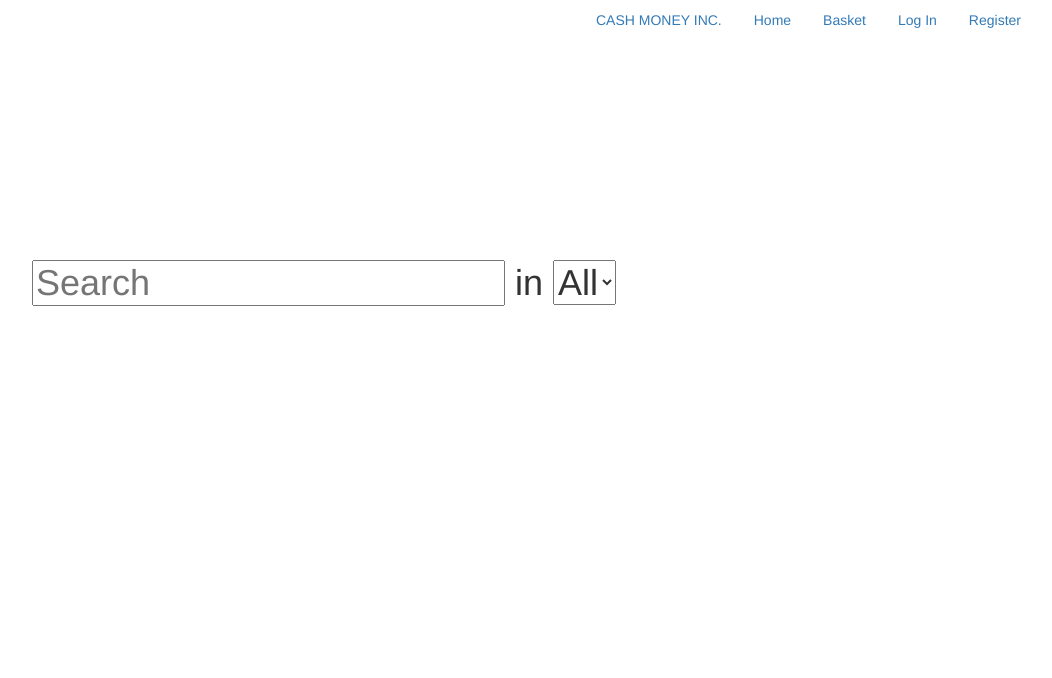
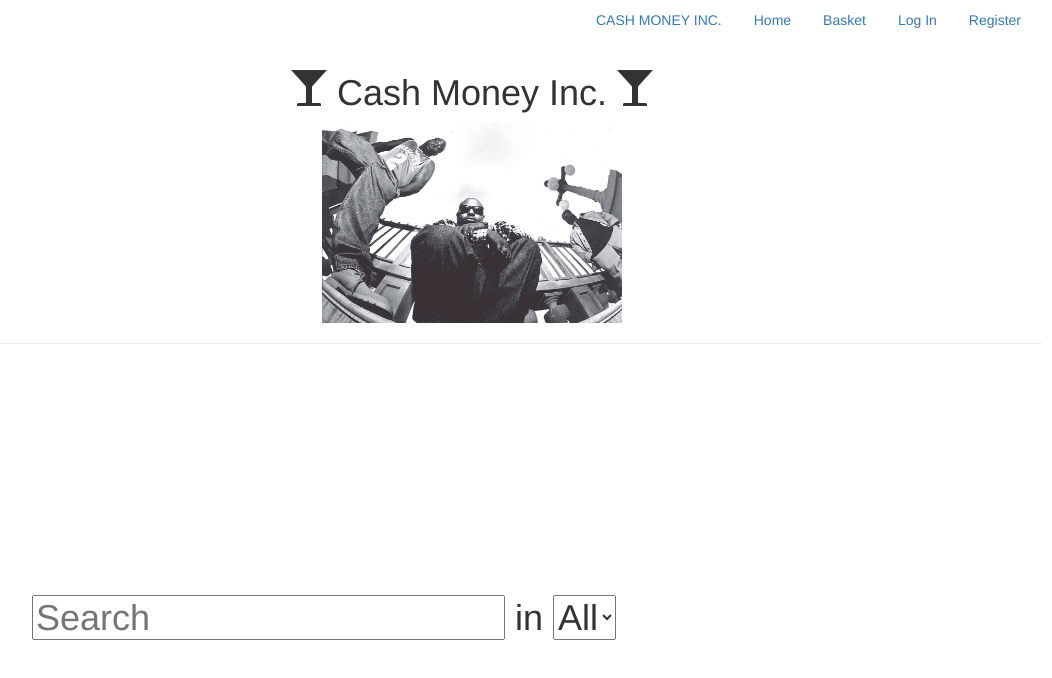
Before and after one commit to SamLindley/cashmoney, a website: page index.html at #!/register in a window 1280 px wide. Shown: the whole page, without its empty margins (168-1220 px from the left). Drawn offline with nearby package versions, Linux system fonts and the light colour scheme; some packages are replaced by stand-ins of ours; no server answers; a script that the page names is missing.

Commit message:
initial project

```diff
--- a/app/navbar/navbar.template.html
+++ b/app/navbar/navbar.template.html
@@ -17,6 +17,20 @@
         </nav>
     </div>
 </div>
+<div class="container">
+    <div class="row main">
+        <div class="panel-heading">
+            <div class="panel-title text-center">
+                <h1 class="title" >
+                    <span class="glyphicon glyphicon-glass" aria-hidden="true"></span>
+                    Cash Money Inc.
+                    <span class="glyphicon glyphicon-glass" aria-hidden="true"></span></h1>
+                <img src="images/main.jpg" height="200" width="300" alt="">
+                <hr />
+            </div>
+        </div>
+    </div>
+</div>
 
 
 <div ng-view></div>
```
Also changed, not shown: app/login/register.template.html (+0 -6 lines), images/main.jpg (added).
